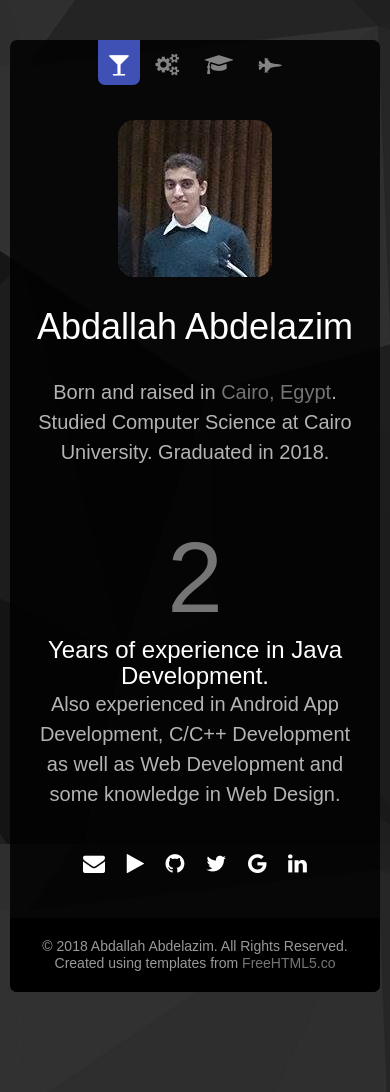
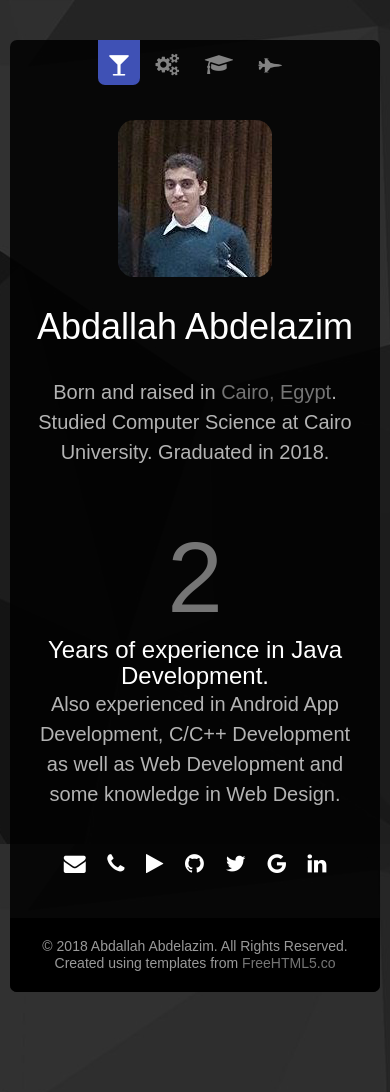
Before and after one commit to Abdallah-Abdelazim/abdallah-abdelazim.github.io, a plain HTML site: page index.html in a window 390 px wide. Drawn offline with Linux system fonts and the light colour scheme; files whose address does not match are found by name.

Commit message:
Added mobile phone contact

```diff
--- a/index.html
+++ b/index.html
@@ -88,6 +88,7 @@
                 </div>
                 <ul class="fh5co-social">
                     <li><a href="mailto:abdallah.abdelazim@hotmail.com"><i class="icon-envelope"></i></a></li>
+                    <li><a href="tel:01110095611"><i class="icon-phone"></i></a></li>
                     <li><a href="https://play.google.com/store/apps/dev?id=6166149561123012817"><i
                             class="icon-play"></i></a></li>
                     <li><a href="https://github.com/Abdallah-Abdelazim"><i class="icon-github"></i></a></li>
```
